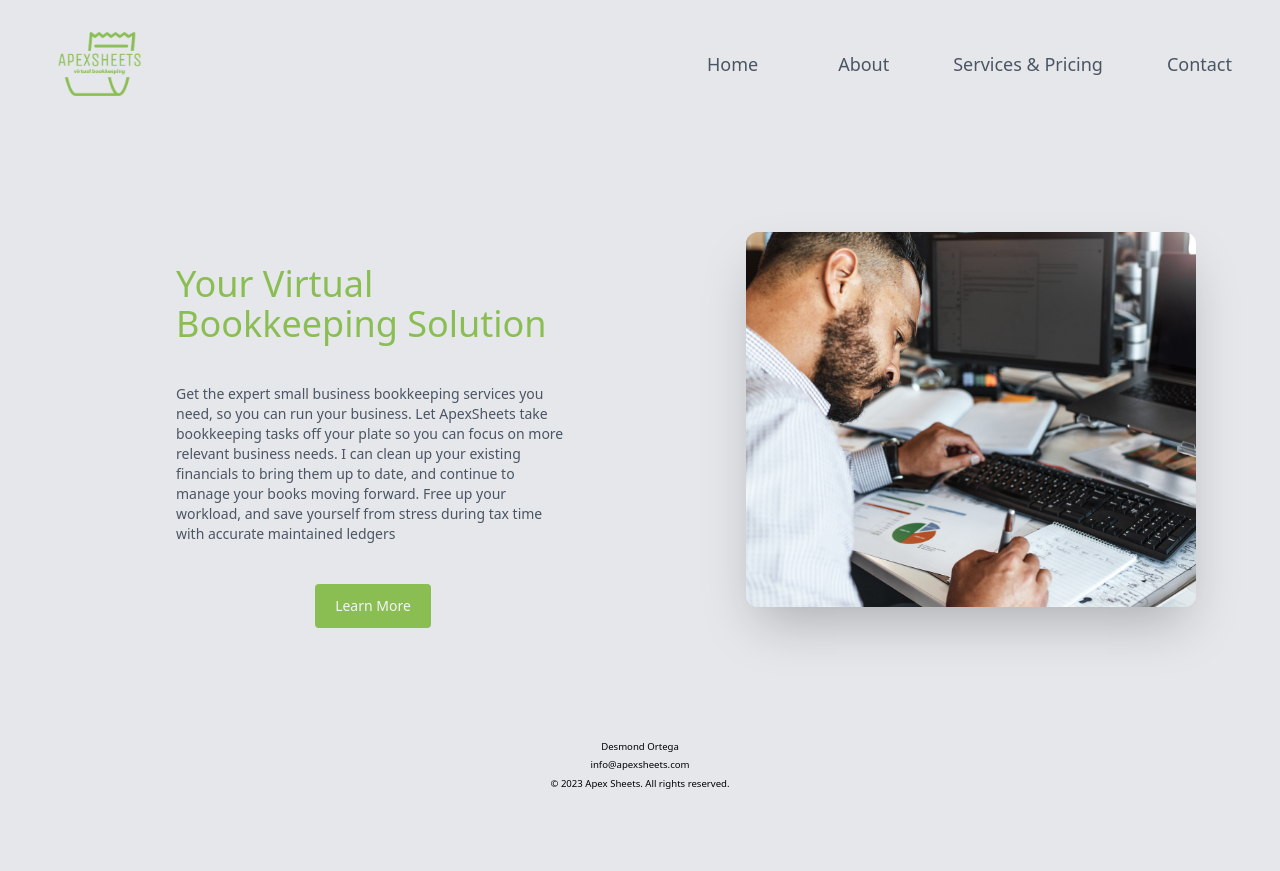
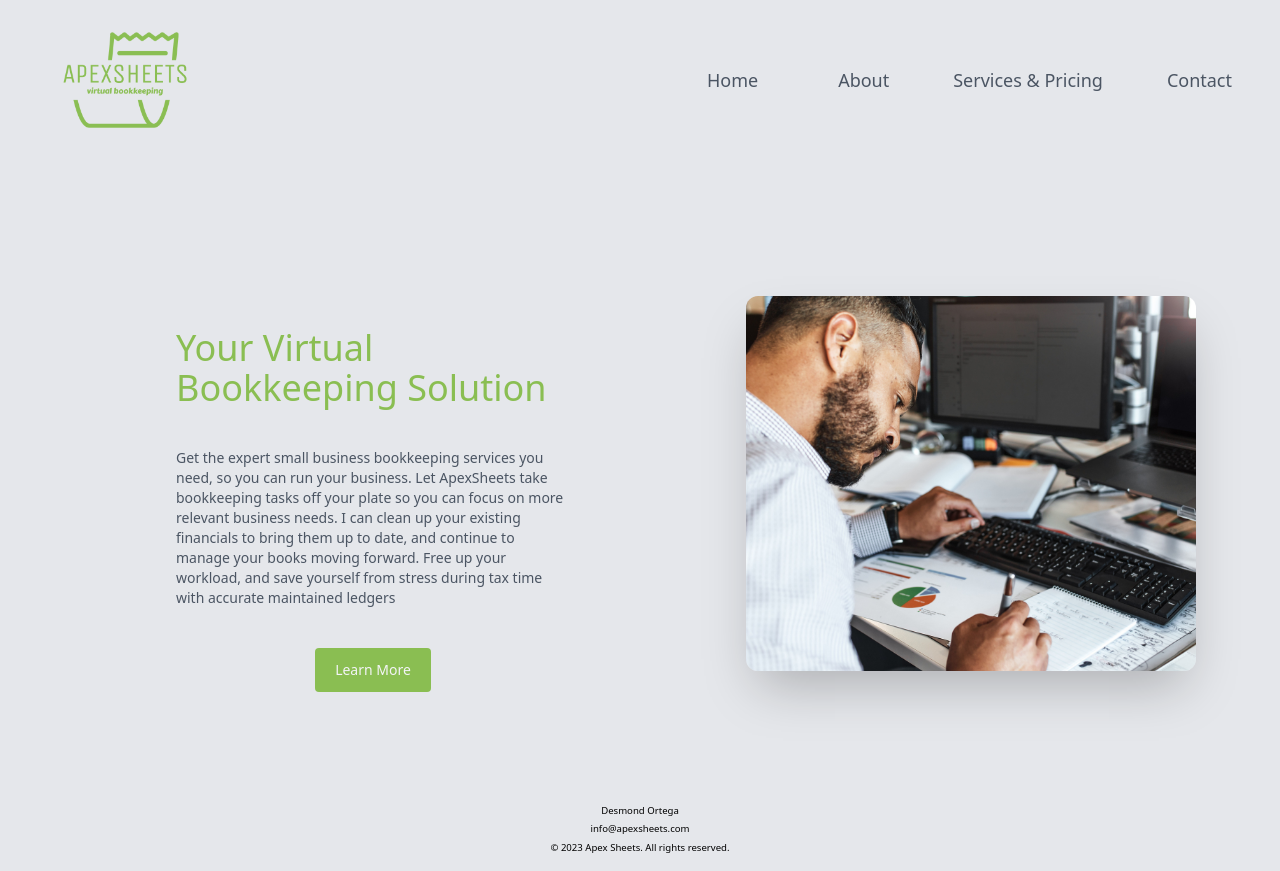
Before and after one commit to desmondortega/Apex-Sheets, a Next.js app: page / in a window 1280 px wide. Before the commit the page ends 807 px from the top, so only its background shows below. Built offline with nearby package versions, Linux system fonts and the light colour scheme.

Commit message:
Changed size of logo on desktop view

```diff
--- a/components/navbar/Navbar.js
+++ b/components/navbar/Navbar.js
@@ -25,8 +25,8 @@ const Navbar = ({ isMobile, isOpen, setIsOpen }) => {
 
             }
             <div>
-                <nav style={navbarStyle} className={`${isMobile ? 'fixed inset-0 flex-col bg-apex-green space-y-4 w-full text-white overflow-y-auto' : `mx-12 mt-24 justify-between text-gray-600`} flex items-center`}>
-                    <img src={`${isMobile ? "logo-white-no-background.png" : "/logo-no-background.png"}`} alt="Logo" className={`${isMobile ? "h-32 mt-8" : "h-16"}` } />
+                <nav style={navbarStyle} className={`${isMobile ? 'fixed inset-0 flex-col bg-apex-green space-y-4 w-full text-white overflow-y-auto' : `mx-12 mt-32 justify-between text-gray-600`} flex items-center`}>
+                    <img src={`${isMobile ? "logo-white-no-background.png" : "/logo-no-background.png"}`} alt="Logo" className={`${isMobile ? "h-32 mt-8" : "h-24"}` } />
                     <ul className={`${isMobile ? 'flex flex-col pt-12 space-y-20 text-center' : 'flex space-x-16'} list-none`}>
                         <li className={`${isMobile ? 'text-xl' : 'text-lg'} inline-block mx-4 no-underline`}>
                             <Link href="/" onClick={() => setIsOpen(false)}>Home</Link>
```
